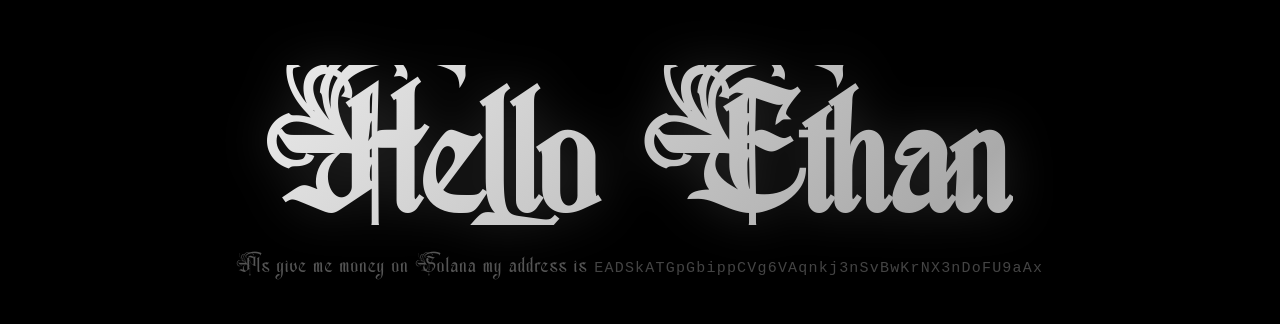
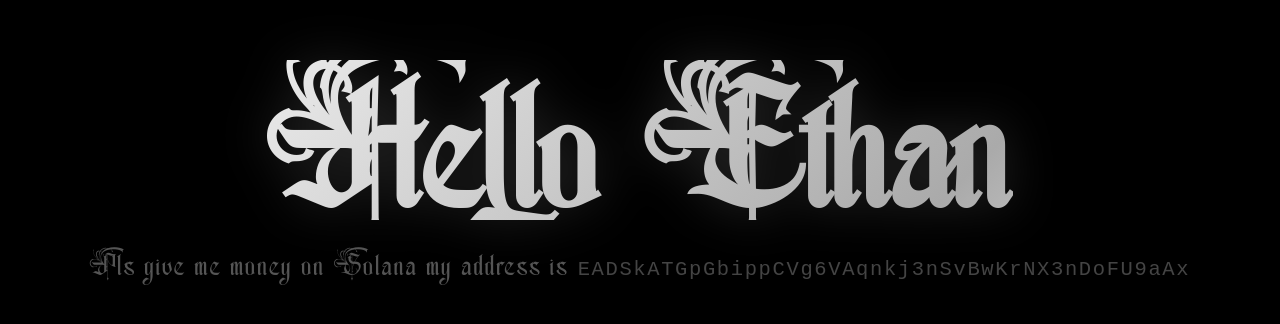
Before and after one commit to kasztingers11-lang/jewmod, a plain HTML site: page index.html in a window 1280 px wide. Shown: the part 228-552 px from the top of the page. Drawn offline with Linux system fonts and the light colour scheme.

Commit message:
Update index.html

```diff
--- a/index.html
+++ b/index.html
@@ -10,7 +10,7 @@
 *{margin:0;padding:0;box-sizing:border-box}
 body{background:#000;font-family:'Highcrest';min-height:100vh;display:flex;flex-direction:column;align-items:center;justify-content:center;gap:24px;padding:60px 20px}
 h1{font-size:clamp(52px,12vw,120px);line-height:1.2;padding-top:16px;background:linear-gradient(135deg,#fff,#aaa 40%,#fff 60%,#888);background-size:300% 300%;-webkit-background-clip:text;background-clip:text;-webkit-text-fill-color:transparent;filter:drop-shadow(0 0 24px rgba(255,255,255,.15));animation:shimmer 6s ease infinite,fadeUp .9s ease both}
-p{white-space:nowrap;font-size:clamp(9px,1.6vw,15px);color:#555;letter-spacing:.08em;animation:fadeUp 1.1s ease both}
+p{white-space:nowrap;font-size:clamp(9px,1.6vw,22px);color:#555;letter-spacing:.08em;animation:fadeUp 1.1s ease both}
 p b{font-family:'Courier New',monospace;font-weight:normal;color:#444}
 @keyframes shimmer{0%,100%{background-position:0 50%}50%{background-position:100% 50%}}
 @keyframes fadeUp{from{opacity:0;transform:translateY(16px)}to{opacity:1;transform:none}}
```
